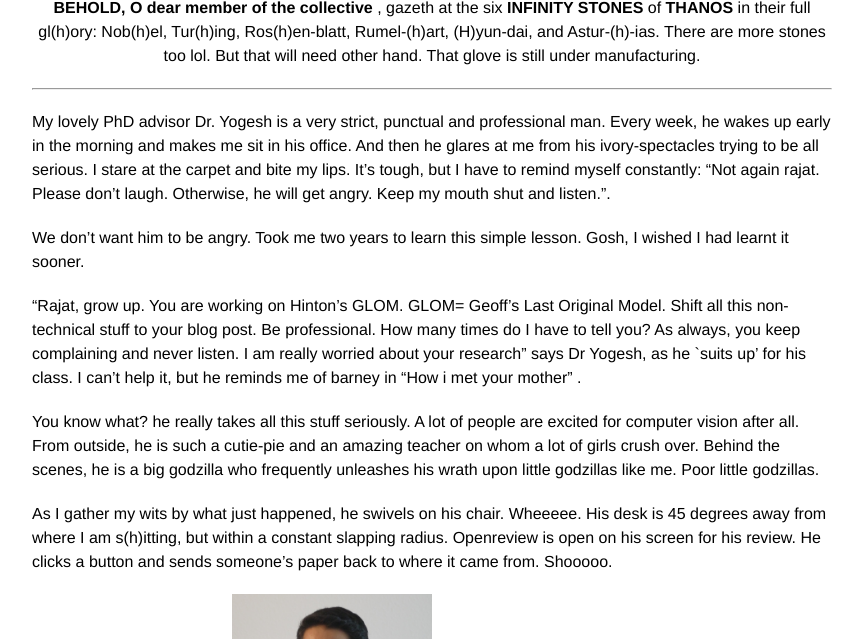
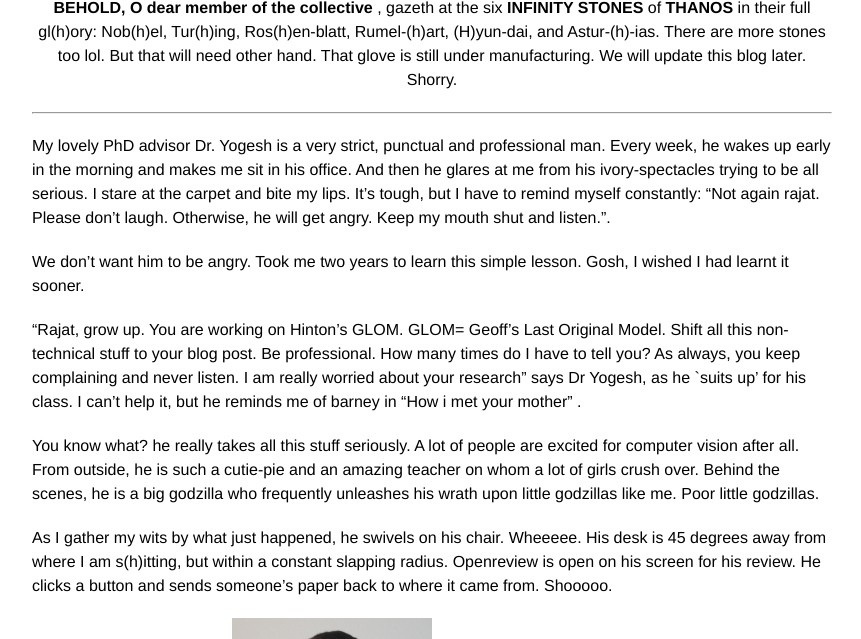
Before and after one commit to rajatmodi62/rajatmodi62.github.io, a Jekyll site: the page built from _posts/2024-10-26-hinton_apm.md, in a window 1280 px wide and 900 px high, scrolled down 2529 px, cut to the strip 261-900 px from the top of the window. Shown: the whole strip, without its empty margins (208-1069 px from the left). Built offline with Jekyll 4.4.1, drawn with Linux system fonts in a browser that asks for light colours; comment, search, counter and statistics services are not loaded.

Commit message:
soft link blog

```diff
--- a/_posts/2024-10-26-hinton_apm.md
+++ b/_posts/2024-10-26-hinton_apm.md
@@ -62,7 +62,7 @@ p.s. We have members from <b>(H)-Uber/s too</b>(cc Rosanne Liu, Jason Yosinski).
     <img class="img-fluid" src="{{ site.baseurl }}\assets\img\apm\infinity_stone.png" style="width: 50%; height: auto;"> <!-- Image width is 50% of its parent -->
 </div>
 <div class="caption" style="text-align: center;">
-    <b> BEHOLD, O dear member of the collective </b>, gazeth at the six <b> INFINITY STONES</b> of <b>THANOS</b> in their full gl(h)ory: Nob(h)el, Tur(h)ing, Ros(h)en-blatt, Rumel-(h)art, (H)yun-dai, and Astur-(h)-ias. There are more stones too lol. But that will need other hand. That glove is still under manufacturing.
+    <b> BEHOLD, O dear member of the collective </b>, gazeth at the six <b> INFINITY STONES</b> of <b>THANOS</b> in their full gl(h)ory: Nob(h)el, Tur(h)ing, Ros(h)en-blatt, Rumel-(h)art, (H)yun-dai, and Astur-(h)-ias. There are more stones too lol. But that will need other hand. That glove is still under manufacturing. We will update this blog later. Shorry.
 </div>
 <!-- And now, as even the stars spanning the cosmos <b> shall be forced to bear witness </b>  this grandiose-moment , under the sacred laws of academic-tradition spanning <b> millennia </b>, and the blessings of esteemed NeurIPS program committee, <b>(Me)mbers of the (ML)Collective</b> on this twenty eighth day of the month of october in the year 2024 of our humble lord <b>Jesus Christ</b>  hereby lay claim to  Yannic Kilcher’s <b>“(Me)-GLO-(MiL)-lennia”</b>. Member's locations can include any land, water, spaceships, and inside volcanoes too. May this claim forever rest <b>UNWAVERING, UNDILUTED and UNCHALLENGED </b>.
 
```
